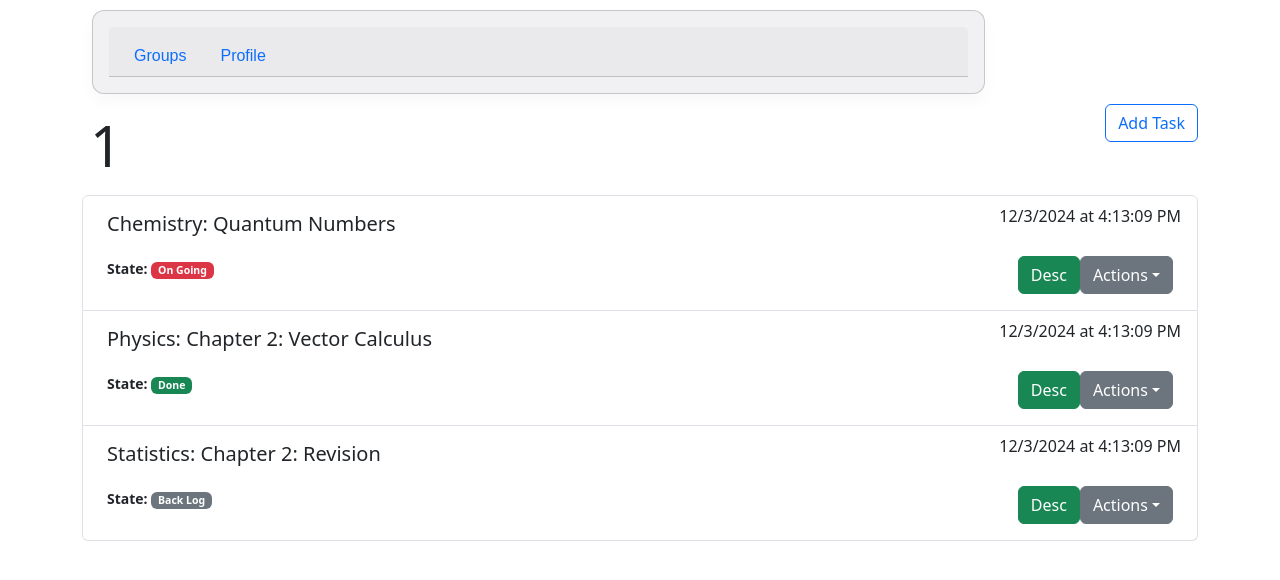
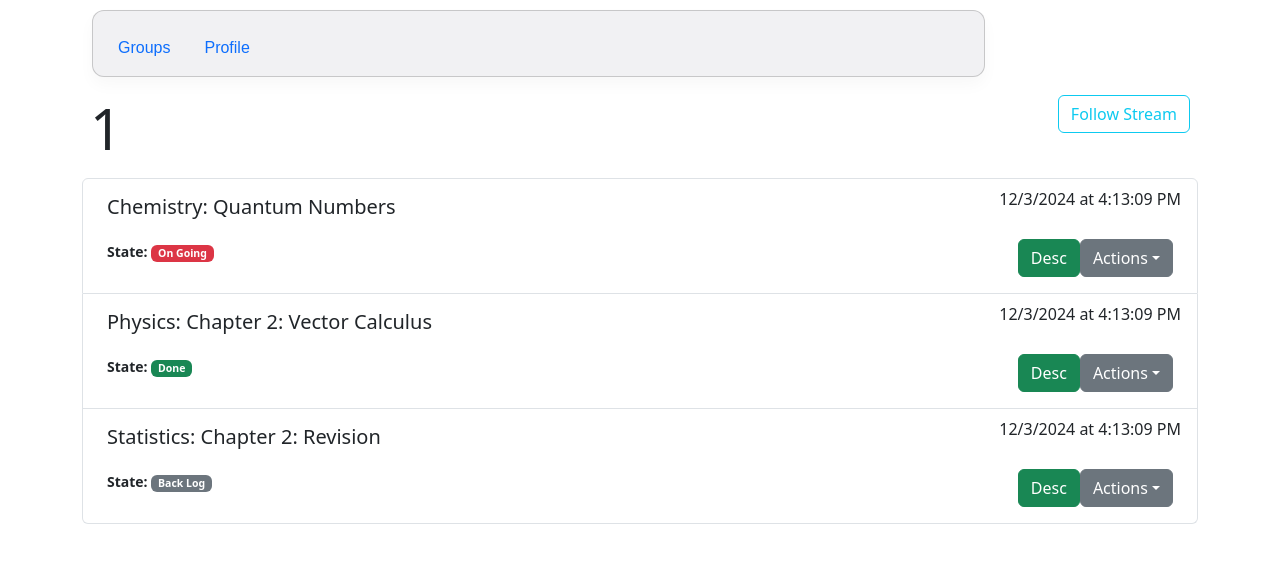
Before and after one commit to white-fortune/EduStream, a React (Vite) app: page /stream/1 in a window 1280 px wide. Shown: the top 580 px of the page. Built offline with nearby package versions, Linux system fonts and the light colour scheme.

Commit message:
follow/unfollow

```diff
--- a/src/components/NavBar.tsx
+++ b/src/components/NavBar.tsx
@@ -12,8 +12,7 @@ export default function NavBar() {
 
   return (
     <>
-      <div className="card text-center">
-        <div className="card-header">
+      <div className="card text-middle">
           <ul className="nav nav-tabs card-header-tabs">
             <li className="nav-item">
               <a
@@ -38,7 +37,6 @@ export default function NavBar() {
               </a>
             </li>
           </ul>
-        </div>
       </div>
     </>
   );
--- a/src/components/Stream.tsx
+++ b/src/components/Stream.tsx
@@ -173,7 +173,18 @@ export default function Stream() {
   const [desc, setDesc] = useState("");
   const [tasks, setTasks] = useState<Tasks[]>(someTasks);
 
-  let author: boolean = true;
+  let followed: boolean = false;
+  const [follow, setFollow] = useState<boolean>(followed);
+
+  let author: boolean = false;
+
+  function followStream() {
+    setFollow(true);
+  }
+
+  function unfollowStream() {
+    setFollow(false)
+  }
 
   function deleteTask(id: string) {
     setTasks((tasks) => {
@@ -212,7 +223,13 @@ export default function Stream() {
         </div>
         {!author ? (
           <div className="p-2">
-            <button className="btn btn-outline-info">Follow Stream</button>
+            {!follow ? (
+              <button className="btn btn-outline-info" onClick={followStream}>
+                Follow Stream
+              </button>
+            ) : (
+              <button className="btn btn-outline-danger" onClick={unfollowStream}>Unfollow</button>
+            )}
           </div>
         ) : (
           <AddTaskModal
```
